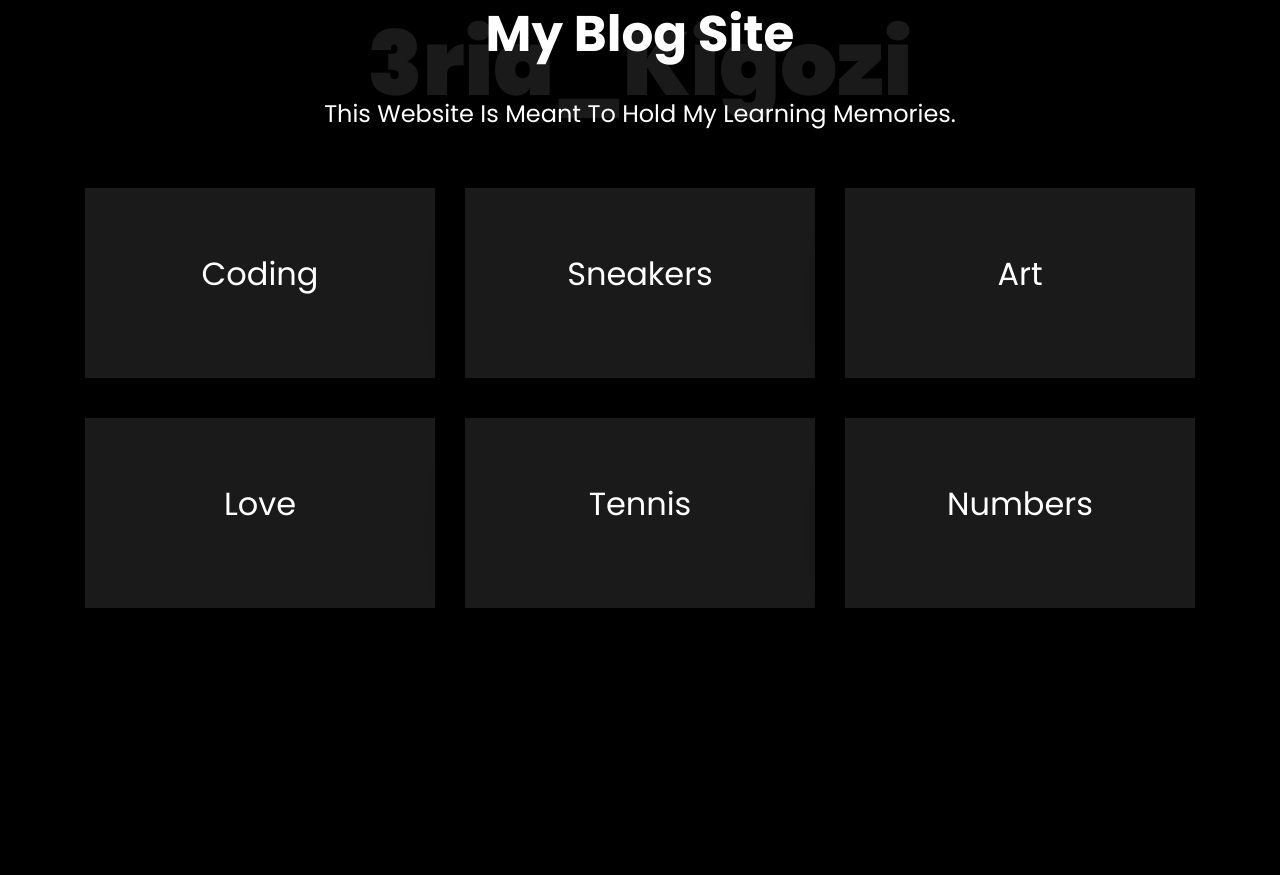
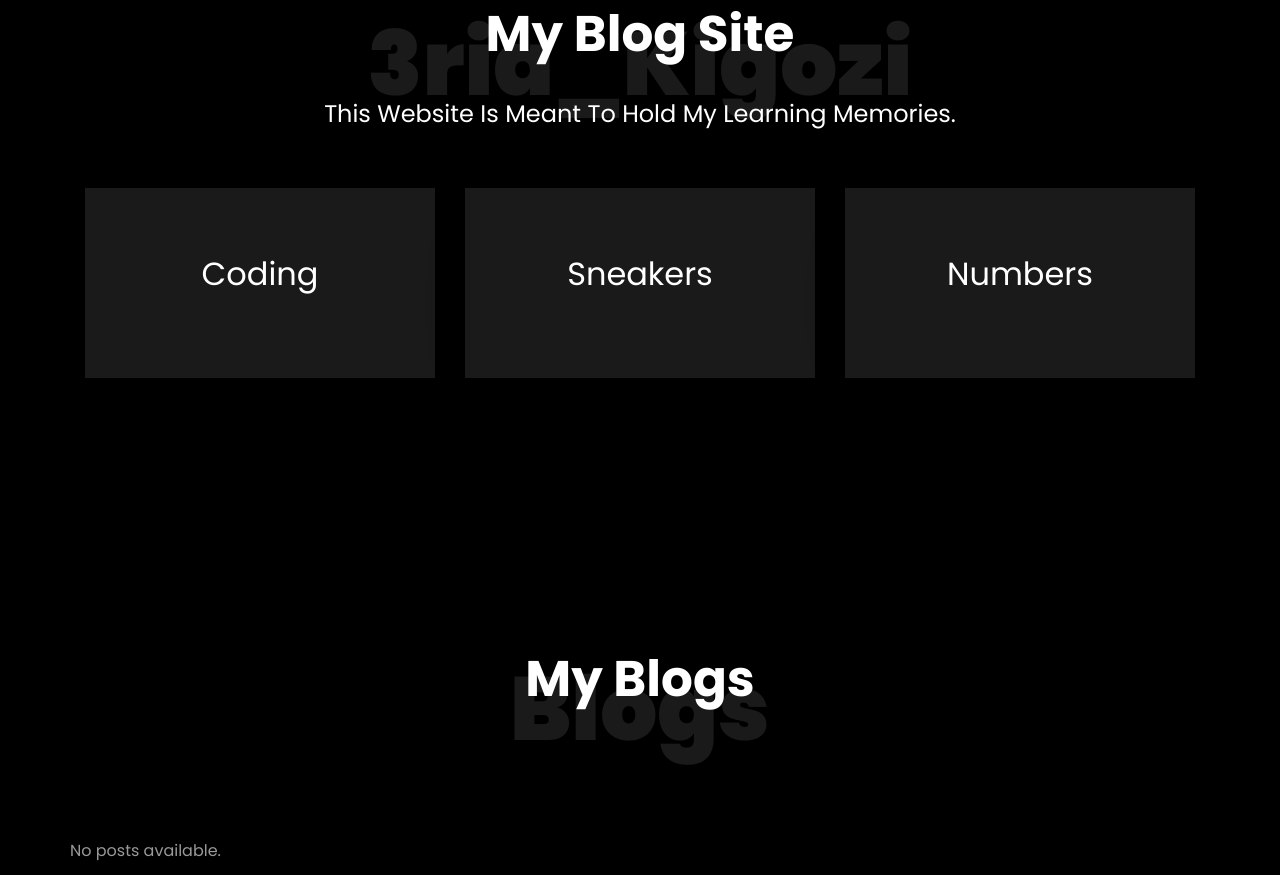
Before and after one commit to Kigozi-14/port, a Flask app: template app/templates/index.html in a window 1280 px wide. Shown: the part 211-1086 px from the top of the page. Run offline with Flask 3, Linux system fonts and the light colour scheme; the template is opened without the code that fills it, so the values that code supplies are empty; some libraries are stand-ins or nearby versions; some web fonts are replaced.

Commit message:
Update index.html

```diff
--- a/app/templates/index.html
+++ b/app/templates/index.html
@@ -82,37 +82,6 @@
 								<!-- <i class="flaticon-ideas"></i> -->
 							</span>
 							<div class="desc">
-								<h2 class="mb-5">Art</h2>
-							</div>
-						</a>
-					</div>
-
-					<div class="col-md-4 text-center d-flex ftco-animate">
-						<a class="services-1">
-							<span class="icon">
-								<!-- <i class="flaticon-analysis"></i> -->
-							</span>
-							<div class="desc">
-								<h2 class="mb-5">Love</h2>
-							</div>
-						</a>
-					</div>
-					<div class="col-md-4 text-center d-flex ftco-animate">
-						<a class="services-1">
-							<span class="icon">
-								<!-- <i class="flaticon-flasks"></i> -->
-							</span>
-							<div class="desc">
-								<h2 class="mb-5">Tennis</h2>
-							</div>
-						</a>
-					</div>
-					<div class="col-md-4 text-center d-flex ftco-animate">
-						<a class="services-1">
-							<span class="icon">
-								<!-- <i class="flaticon-ideas"></i> -->
-							</span>
-							<div class="desc">
 								<h2 class="mb-5">Numbers</h2>
 							</div>
 						</a>
@@ -132,7 +101,7 @@
 
         <div class="row d-flex">
             {% if posts %}
-                {% for post in posts[:2] %}
+                {% for post in posts %}
                     <div class="col-md-4 d-flex ftco-animate">
                         <div class="blog-entry justify-content-end">
                             {% if post.photo %}
```
